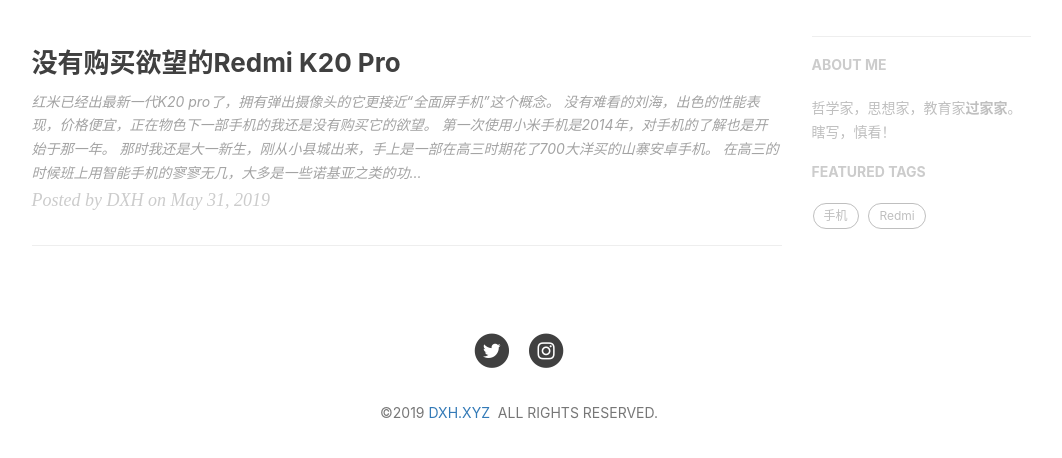
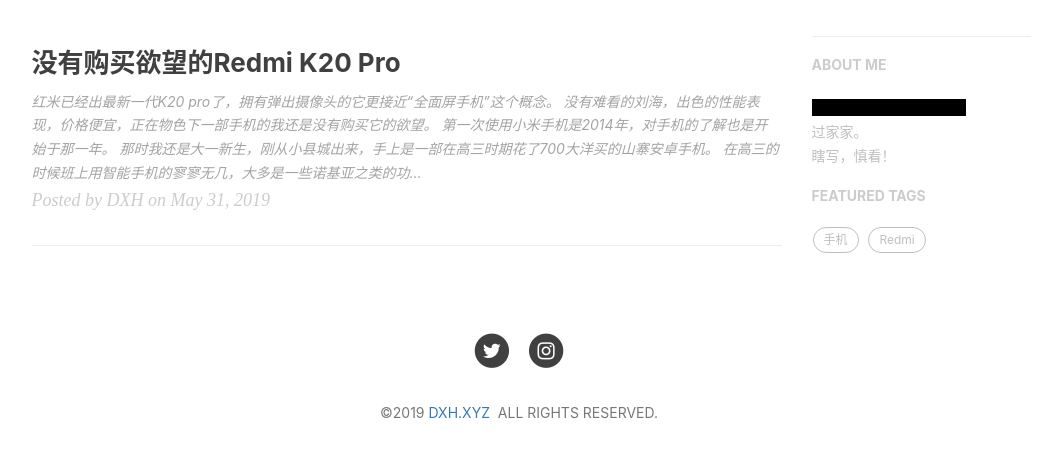
Before and after one commit to Devinteng/blog2, a Jekyll site: the page built from index.html, in a window 1280 px wide, cut to the strip 422-880 px from the top of the page. Shown: the whole strip, without its empty margins (136-1198 px from the left). Built offline with Jekyll 4.4.1, drawn with Linux system fonts in a browser that asks for light colours; nearby versions of some CDN libraries; the list of posts is cut into pages by our own code; comment, search, counter and statistics services are not loaded.

Commit message:
Update _config.yml

```diff
--- a/_config.yml
+++ b/_config.yml
@@ -75,7 +75,7 @@
 
 # Sidebar settings
 sidebar: true                           # whether or not using Sidebar.
-sidebar-about-description: 哲学家，思想家，教育家<b>过家家</b>。<br/>瞎写，慎看！
+sidebar-about-description: <span class="heimu" title="哲学家，思想家，教育家">哲学家，思想家，教育家</span> <br/>过家家。<br/>瞎写，慎看！
 sidebar-avatar:  false    # use absolute URL, seeing it's used in both `/` and `/about/`
 
 
```
